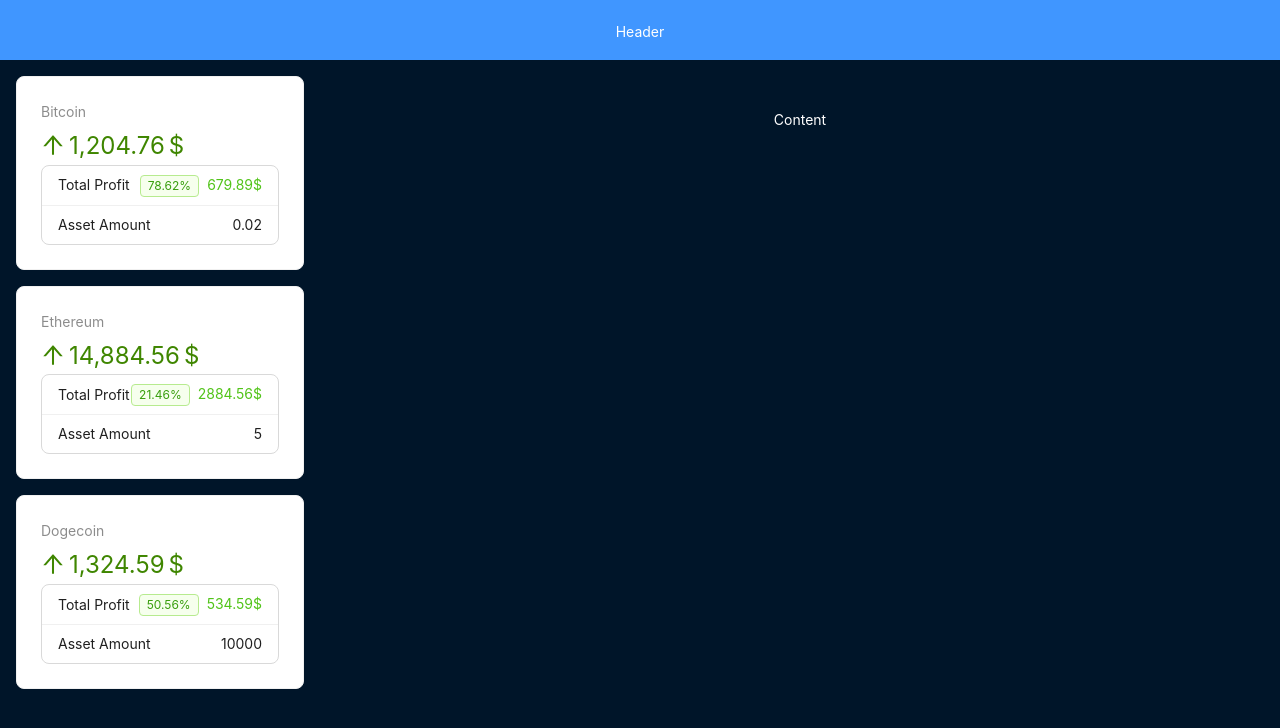
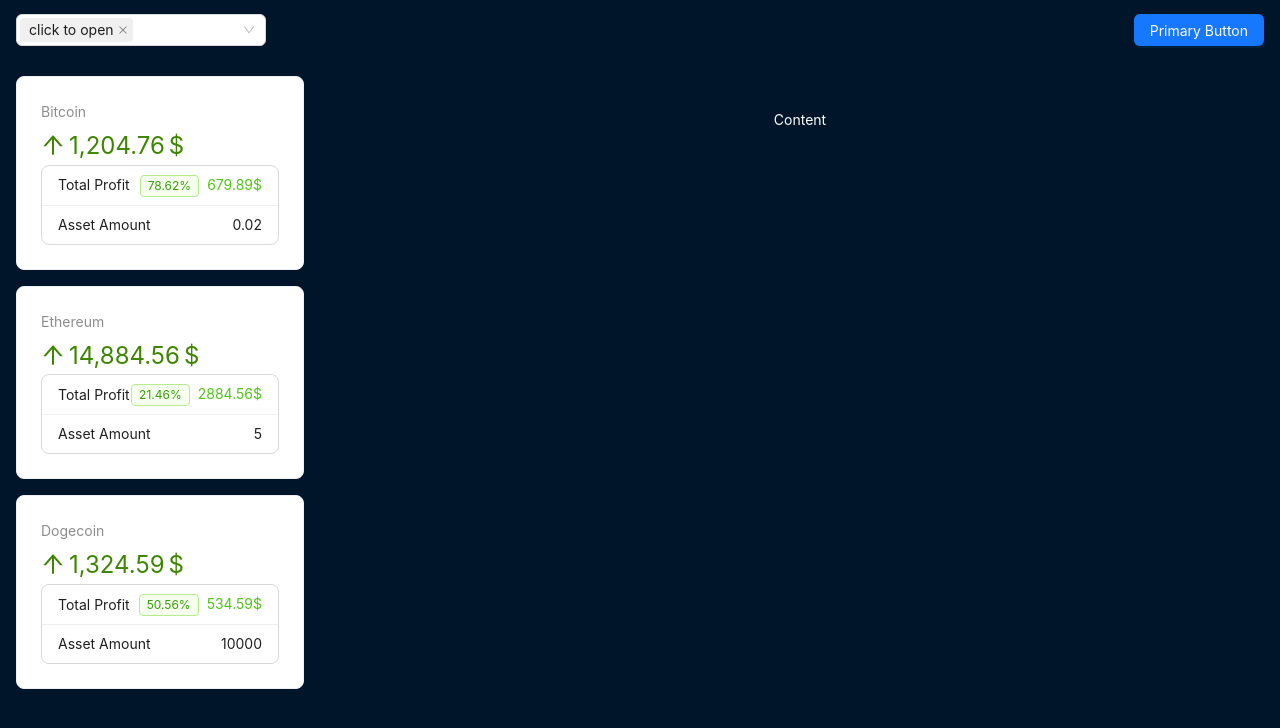
Before and after one commit to jamalmuradagaev/react-crypto-app, a React (Vite) app: page / in a window 1280 px wide. Shown: the top 728 px of the page. Built offline with nearby package versions, Linux system fonts and the light colour scheme.

Commit message:
добавлен селектор который отображает все криптомонеты, при нажатии на одну из них всплывает модальное окно которое отображает ее статистику

```diff
--- a/src/App.jsx
+++ b/src/App.jsx
@@ -1,6 +1,6 @@
 import React from 'react';
 
-import { CryptoContextProvider } from './Context/CryptoContext';
+import CryptoContext, { CryptoContextProvider } from './Context/CryptoContext';
 import AppLayout from './components/layout/AppLayout';
 
 export default function App() {
--- a/src/Context/CryptoContext.jsx
+++ b/src/Context/CryptoContext.jsx
@@ -1,4 +1,4 @@
-import React, { createContext, useState, useEffect } from "react";
+import React, { createContext, useState, useEffect, useContext } from "react";
 import { fakeFetchCrypro, fetchAssets } from "../api";
 import { percentDifference } from '../utils'
 
@@ -46,3 +46,7 @@
 }
 
 export default CryptoContext
+
+export function useCrypto() {
+    return useContext(CryptoContext);
+}
--- /dev/null
+++ b/src/components/AddAssetForm.jsx
@@ -0,0 +1,9 @@
+import React from 'react'
+
+export default function AddAssetForm() {
+  return (
+    <form>
+      FORM ASSET
+    </form>
+  )
+}
--- /dev/null
+++ b/src/components/CoinInfoModal.jsx
@@ -0,0 +1,51 @@
+import React from 'react'
+import { Flex, Tag, Typography, Divider } from "antd"
+import { Capitolize } from '../utils'
+
+
+
+export default function CoinInfoModal({ coin }) {
+
+  return (<>
+    <Flex align='ceneter'>
+      <img src={coin.icon} alt={coin.name} style={{ width: 40, marginRight: 10 }} />
+      <Typography.Title level={2} style={{ margin: 0 }}>
+        ({coin.symbol}) {coin.name}
+      </Typography.Title>
+    </Flex>
+
+    <Divider />
+
+    <Typography.Paragraph>
+      <Typography.Text strong>1 hour: </Typography.Text>
+      <Tag color={coin.priceChange1h > 0 ? 'green' : 'red'}>{coin.priceChange1h}%</Tag>
+
+      <Typography.Text strong>1 day: </Typography.Text>
+      <Tag color={coin.priceChange1d > 0 ? 'green' : 'red'}>{coin.priceChange1d}%</Tag>
+
+      <Typography.Text strong>1 week: </Typography.Text>
+      <Tag color={coin.priceChange1w > 0 ? 'green' : 'red'}>{coin.priceChange1w}%</Tag>
+    </Typography.Paragraph>
+
+    <Typography.Paragraph>
+      <Typography.Text strong>Price: </Typography.Text>
+      {coin.price.toFixed(2)}$
+    </Typography.Paragraph>
+
+    <Typography.Paragraph>
+      <Typography.Text strong>Price BTC: </Typography.Text>
+      {coin.priceBtc}
+    </Typography.Paragraph>
+
+    <Typography.Paragraph>
+      <Typography.Text strong>Market Cap: </Typography.Text>
+      {coin.marketCap}$
+    </Typography.Paragraph>
+
+    <Typography.Paragraph>
+      <Typography.Text strong>Contract Address: </Typography.Text>
+      {coin.contractAddress}
+    </Typography.Paragraph>
+  </>
+  )
+}
--- a/src/components/layout/AppHeader.jsx
+++ b/src/components/layout/AppHeader.jsx
@@ -1,15 +1,76 @@
-import React from 'react'
-import { Layout } from 'antd';
+import React, { createContext, useContext, useEffect, useState } from 'react';
+import { Layout, Select, Space, Button, Modal, Drawer } from 'antd';
+import { CryptoContextProvider, useCrypto } from '../../Context/CryptoContext';
+import CoinInfoModal from '../CoinInfoModal';
+import AddAssetForm from '../AddAssetForm';
 
 const headerStyle = {
-    textAlign: 'center',
-    color: '#fff',
-    height: 60,
-    paddingInline: 48,
-    lineHeight: '64px',
-    backgroundColor: '#4096ff',
-  };
+  textAlign: 'center',
+  height: 60,
+  width: '100%',
+  padding: '1rem',
+  display: 'flex',
+  justifyContent: 'space-between',
+  alignItems: 'center',
+};
 
 export default function AppHeader() {
-  return (<Layout.Header style={headerStyle}>Header</Layout.Header>)
+  const [select, setSelect] = useState(false);
+  const [modal, setModal] = useState(false);
+  const [coin, setCoin] = useState(null)
+  const [drawer, setDrawer] = useState(null)
+  const { crypto } = useCrypto();
+
+  useEffect(() => {
+    const keypress = event => {
+      if (event.key === '/'){
+        setSelect(!select)
+      }
+    document.addEventListener('keypress', keypress)
+    return () => { document.removeEventListener('keypress', keypress) }
+    }
+  }, [])
+
+  function handleSelect(value) {
+    setModal(true);
+    setCoin(crypto.find(c => c.id === value))
+  }
+
+  return (
+    <Layout.Header style={headerStyle}>
+      <Select
+        mode="multiple"
+        style={{ width: '250px' }}
+        open={select}
+        value="click to open"
+        onClick={() => (setSelect(!select))}
+        onSelect={handleSelect}
+        optionLabelProp='label'
+        options={crypto.map(coin => ({
+          label: coin.name,
+          value: coin.id,
+          icon: coin.icon,
+        }))}
+        optionRender={(option) => (
+          <Space>
+            <img style={{ width: '20px' }} src={option.data.icon} alt={option.data.label} /> {option.data.label}
+          </Space>
+        )}
+      />
+      <Button type="primary" onClick={() => setDrawer(true)}>Primary Button</Button>
+
+      <Modal
+        title="Basic Modal"
+        open={modal}
+        onCancel={() => setModal(false)}
+        footer={null}
+      >
+        <CoinInfoModal coin={coin}/>
+      </Modal>
+
+      <Drawer width={'600px'} title="Basic Drawer" onClose={() => setDrawer(false)} open={drawer}>
+        <AddAssetForm />
+      </Drawer>
+    </Layout.Header>
+  );
 }
--- a/src/components/layout/AppSider.jsx
+++ b/src/components/layout/AppSider.jsx
@@ -38,8 +38,7 @@
   //   }
   //   preload()
   // }, [])
-  const {loading, assets} = useContext(CryptoContext)
-
+  const { loading, assets } = useContext(CryptoContext)
 
 
   return (
--- a/src/utils.js
+++ b/src/utils.js
@@ -1,4 +1,3 @@
-
 export const percentDifference = (a, b) => {
     return +(100 * Math.abs((a - b) / ((a + b) / 2)))
 }
```
